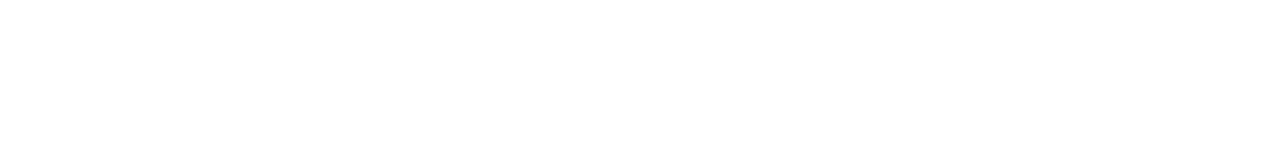
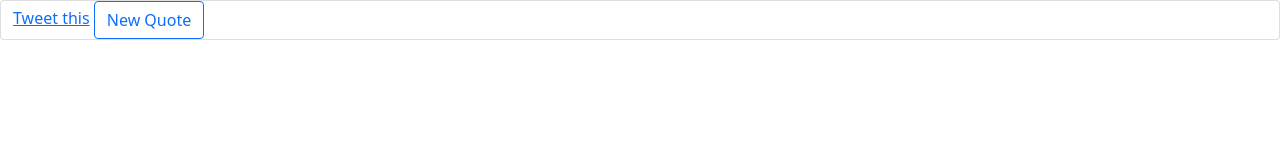
Before and after one commit to StevanFreeborn/freeCodeCamp-Random-Quote-Machine, a plain HTML site: page index.html in a window 1280 px wide. Drawn offline with nearby package versions, Linux system fonts and the light colour scheme.

Commit message:
Added layout.

```diff
--- a/index.html
+++ b/index.html
@@ -29,6 +29,18 @@
 
 </head>
 <body>
+    <div class="container-fluid card">
+        <div id="quote-box">
+            <div id="text">
+            </div>
+            <div id="author">
+            </div>
+            <div>
+                <a href="twitter.com/intent/tweet" id="tweet-quote">Tweet this</a>
+                <button id="new-quote" class="btn btn-outline-primary">New Quote</button>
+            </div>
+        </div>
+    </div>
 
     <!-- jQuery -->
     <script
```
